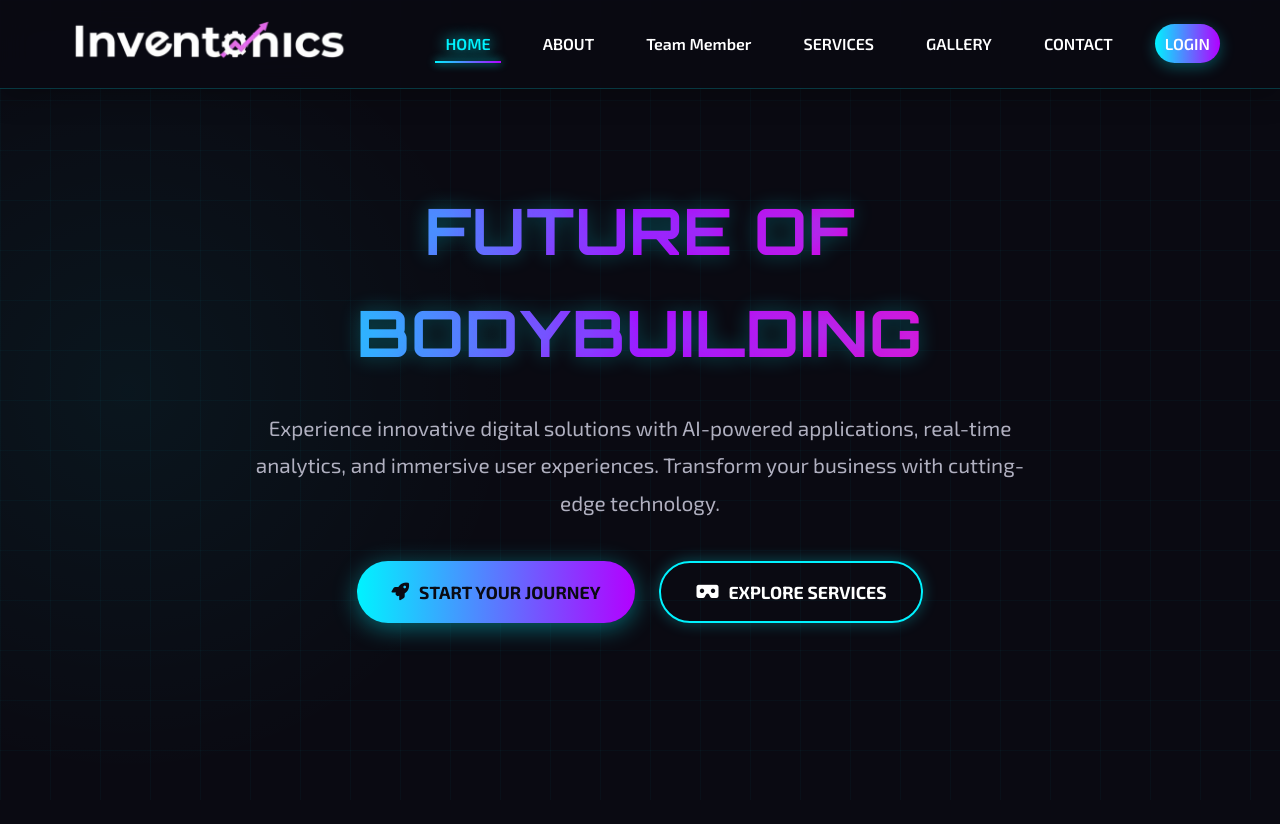
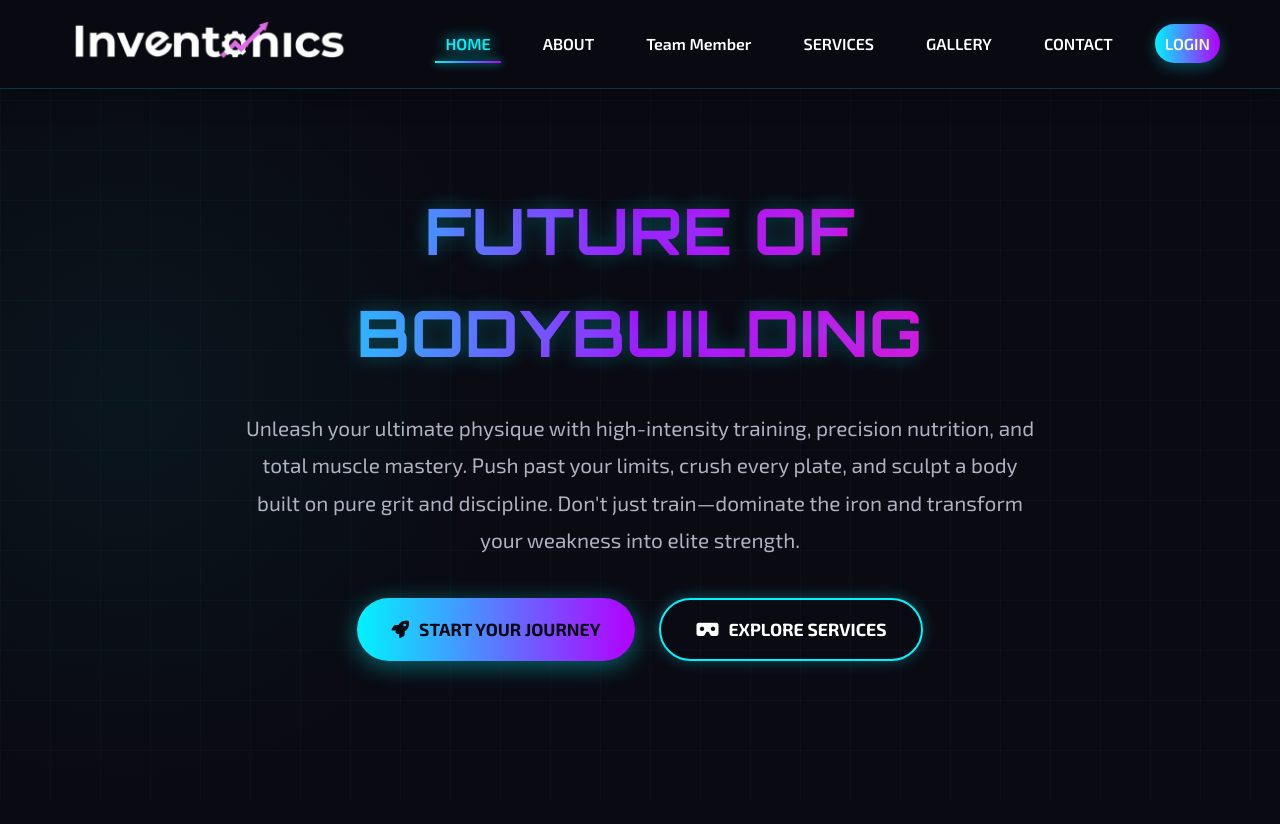
Before and after one commit to Rafaydeveloper/open_ended, a Flask app: page / in a window 1280 px wide. Shown: the top 824 px of the page. Run offline with Flask 3, Linux system fonts and the light colour scheme.

Commit message:
Update hero section description in index.html

```diff
--- a/templates/index.html
+++ b/templates/index.html
@@ -7,7 +7,7 @@
     <div class="container">
         <div class="hero-content">
             <h1>FUTURE OF BODYBUILDING</h1>
-            <p>Experience innovative digital solutions with AI-powered applications, real-time analytics, and immersive user experiences. Transform your business with cutting-edge technology.</p>
+            <p>Unleash your ultimate physique with high-intensity training, precision nutrition, and total muscle mastery. Push past your limits, crush every plate, and sculpt a body built on pure grit and discipline. Don't just train—dominate the iron and transform your weakness into elite strength.</p>
             <div class="cta-buttons">
                 <a href="{{ url_for('register') }}" class="btn btn-primary">
                     <i class="fas fa-rocket"></i> START YOUR JOURNEY
```
